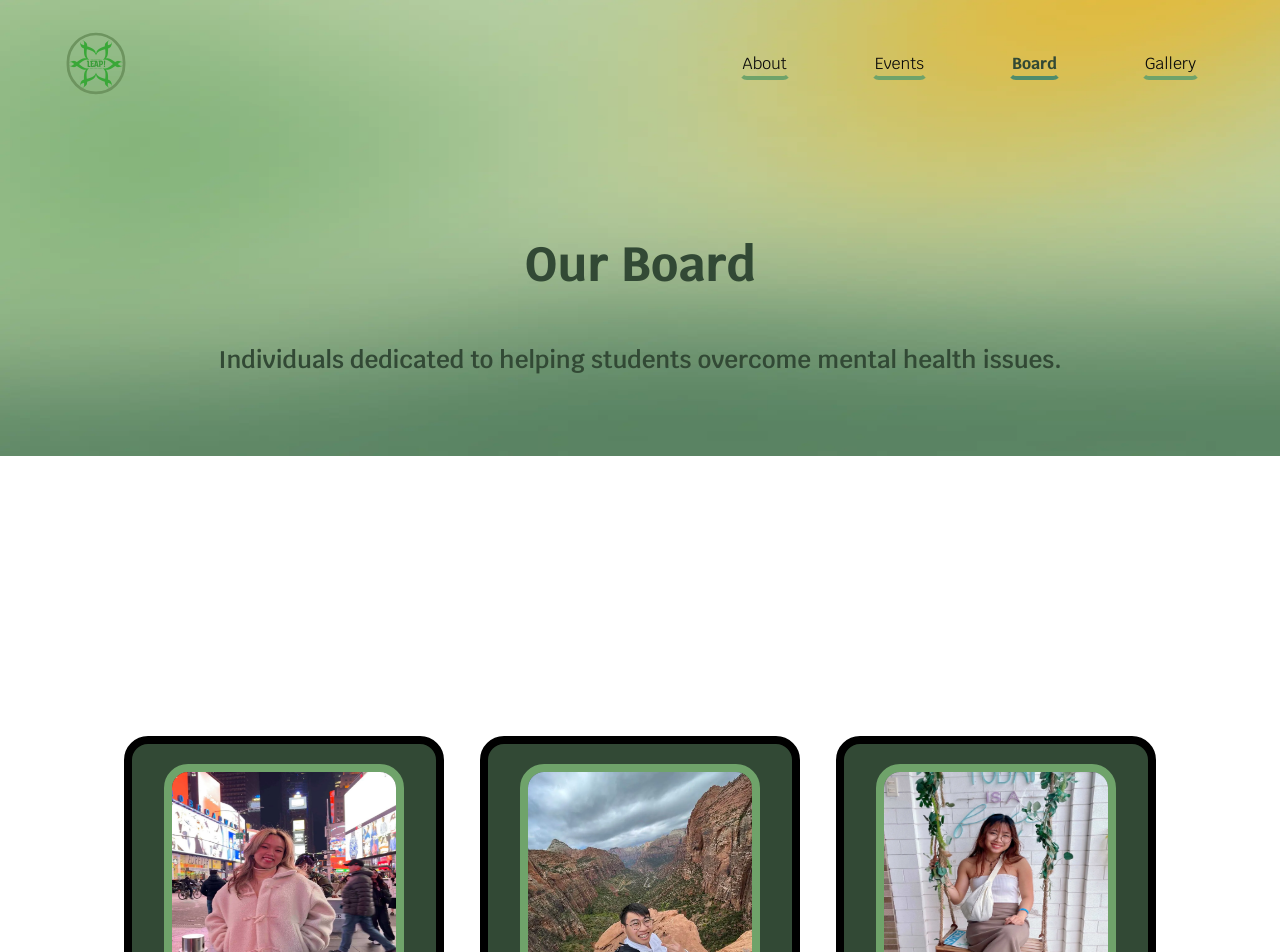
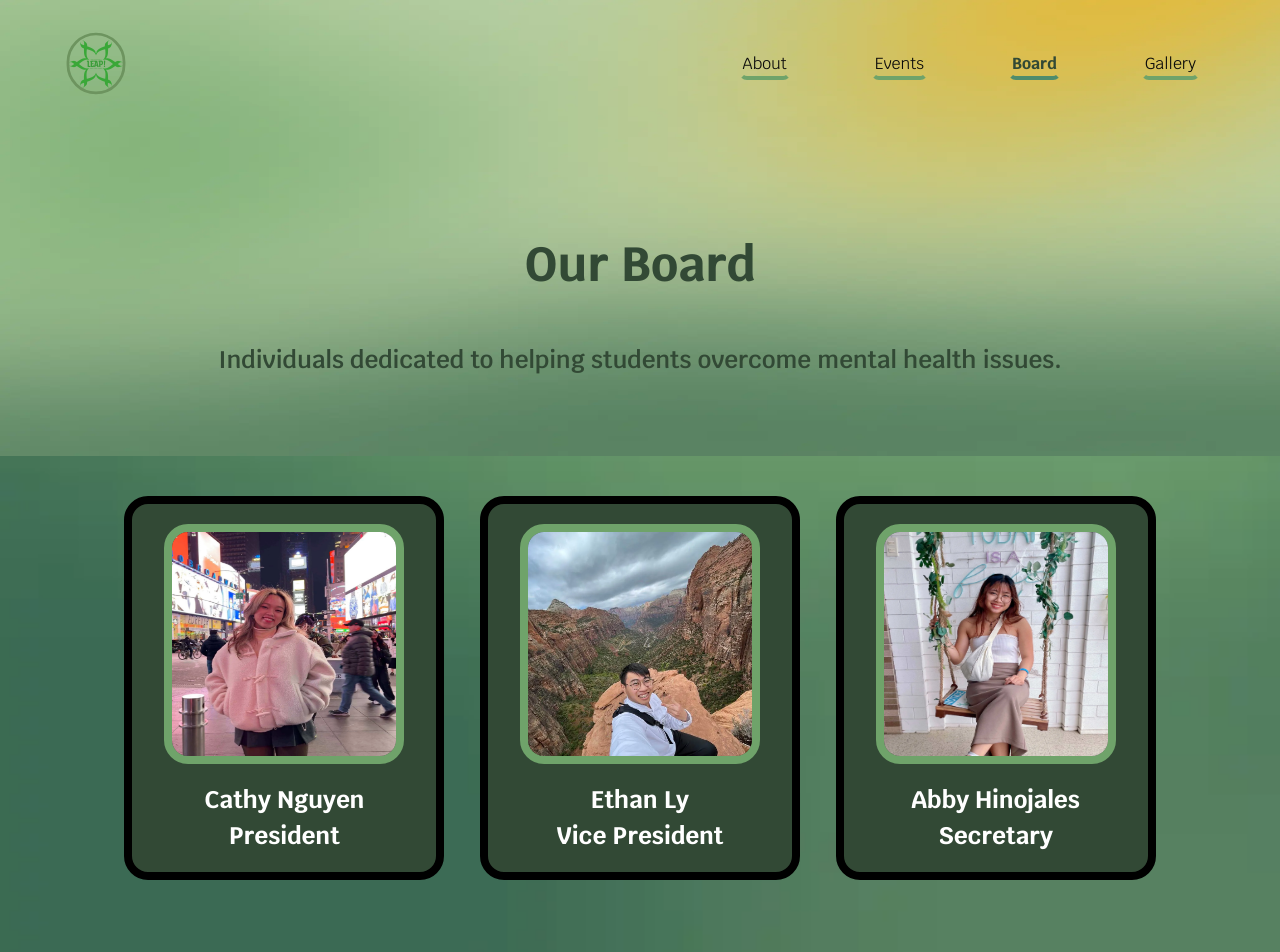
Before and after one commit to acm-ucr/leap-website, a Next.js app: page /board in a window 1280 px wide. Shown: the top 952 px of the page. Built offline with nearby package versions, Linux system fonts and the light colour scheme.

Commit message:
board background

```diff
--- a/src/app/board/page.tsx
+++ b/src/app/board/page.tsx
@@ -1,7 +1,6 @@
 import Header from "@/components/Header";
+import BoardWrapper from "@/components/board/BoardWrapper";
 import BackgroundImage from "@/public/assets/backgrounds/HeaderBoard.webp";
-import { boardmembers } from "@/data/BoardData";
-import BoardMemberCards from "@/components/board/BoardMemberCards";
 
 const OurBoard = () => {
   return (
@@ -14,11 +13,7 @@ const OurBoard = () => {
         background={BackgroundImage}
       />
 
-      <div className="mx-auto grid w-5/6 place-content-center justify-center sm:mt-20 sm:grid-cols-2 lg:mt-60 lg:grid-cols-3">
-        {boardmembers.map(({ name, role, img }) => (
-          <BoardMemberCards name={name} role={role} img={img} />
-        ))}
-      </div>
+      <BoardWrapper />
     </div>
   );
 };
--- /dev/null
+++ b/src/components/board/BoardWrapper.tsx
@@ -0,0 +1,26 @@
+import Image from "next/image";
+import BackgroundImage from "@/public/assets/backgrounds/BackgroundBoard.webp";
+import { boardmembers } from "@/data/BoardData";
+import BoardMemberCards from "@/components/board/BoardMemberCards";
+
+const BoardWrapper = () => {
+  return (
+    <div className="relative">
+      <Image
+        src={BackgroundImage}
+        alt="Board Background"
+        layout="fill"
+        objectFit="cover"
+        className="absolute -z-10"
+      />
+
+      <div className="mx-auto grid w-5/6 place-content-center justify-center sm:grid-cols-2 lg:grid-cols-3">
+        {boardmembers.map(({ name, role, img }) => (
+          <BoardMemberCards name={name} role={role} img={img} />
+        ))}
+      </div>
+    </div>
+  );
+};
+
+export default BoardWrapper;
```
Also changed, not shown: public/assets/backgrounds/BackgroundBoard.webp (added).
